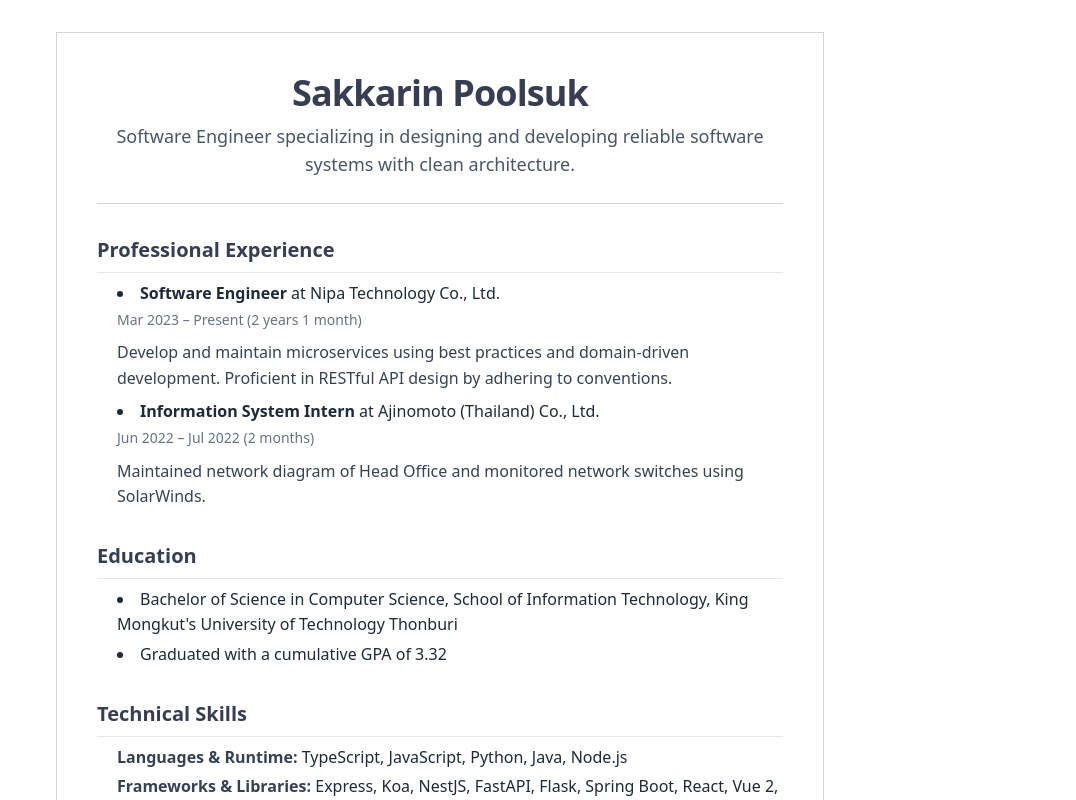
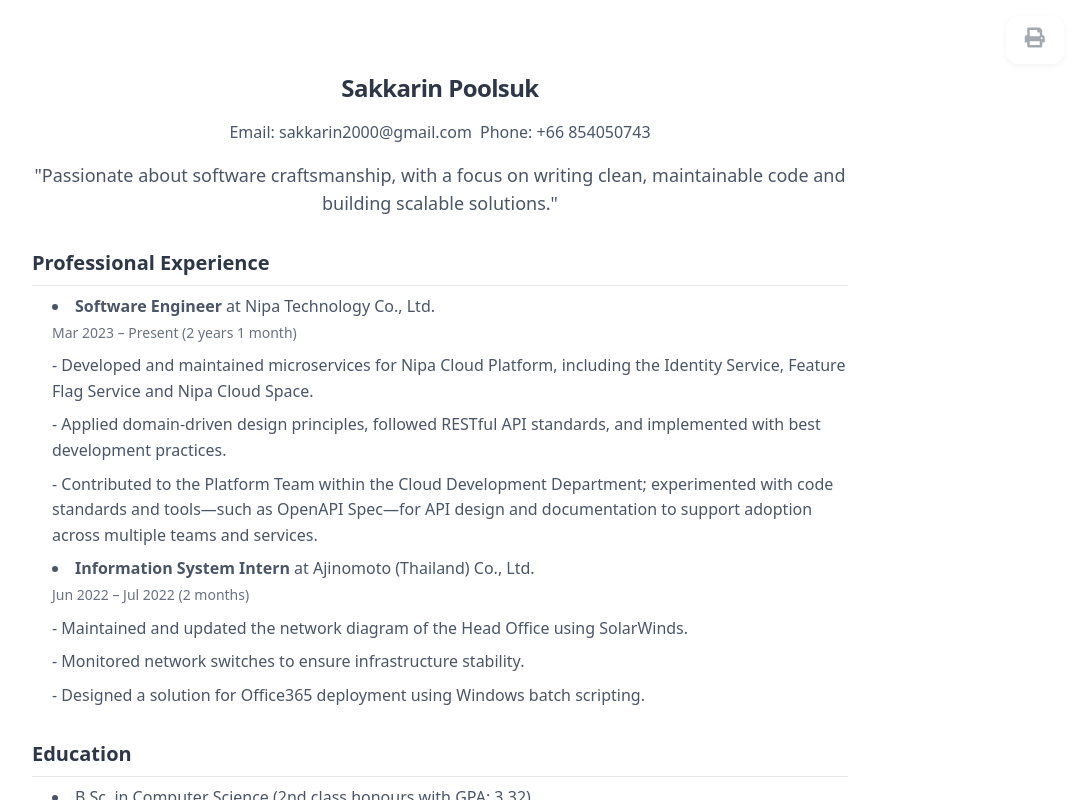
Before and after one commit to sakkarin2000/portfolio, a React (Vite) app: page / in a window 1280 px wide. Shown: the top 800 px of the page, without its empty margins (200-1276 px from the left). Built offline with nearby package versions, Linux system fonts and the light colour scheme.

Commit message:
docs: update resume

```diff
--- a/index.html
+++ b/index.html
@@ -5,6 +5,10 @@
     <link rel="icon" type="image/svg+xml" href="/vite.svg" />
     <link
       href="https://fonts.googleapis.com/css2?family=Inter:wght@400;600;700&display=swap"
+      rel="stylesheet"
+    />
+    <link
+      href="https://cdnjs.cloudflare.com/ajax/libs/font-awesome/5.15.4/css/all.min.css"
       rel="stylesheet"
     />
     <link href="/src/styles.css" rel="stylesheet" />
--- a/package.json
+++ b/package.json
@@ -14,6 +14,7 @@
     "date-fns": "^4.1.0",
     "react": "^19.0.0",
     "react-dom": "^19.0.0",
+    "react-to-print": "^3.0.6",
     "tailwindcss": "^4.0.14"
   },
   "devDependencies": {
--- a/src/App.css
+++ b/src/App.css
@@ -14,10 +14,27 @@
   -moz-osx-font-smoothing: grayscale;
 }
 
-/* Remove unused legacy styles */
-.logo,
-.logo.react,
-.card,
-.read-the-docs {
-  display: none;
+@media print {
+  body {
+    background: white !important;
+  }
+
+  /* Ensure padding and border are kept */
+  .print-area {
+    padding: 2rem !important;
+    border: 1px solid #ccc !important;
+    margin: 0 auto !important;
+    width: 100% !important;
+    box-sizing: border-box;
+  }
+
+  /* Optional: remove the print button */
+  .no-print {
+    display: none !important;
+  }
+
+  /* Optional: ensure text color is visible */
+  * {
+    color: #000 !important;
+  }
 }
--- a/src/App.tsx
+++ b/src/App.tsx
@@ -1,22 +1,79 @@
+import { useReactToPrint } from "react-to-print";
 import "./App.css";
 import { careerExperiences } from "./components/CareerExperience/careerExperience";
 import { CareerItem } from "./components/CareerExperience/CareerItem";
+import { useRef } from "react";
 
 function App() {
+  const contentRef = useRef<HTMLDivElement>(null);
+
+  const reactToPrintFn = useReactToPrint({
+    contentRef: contentRef,
+    pageStyle: `
+      @tailwind base;
+      @tailwind components;
+      @tailwind utilities;
+
+      @media print {
+        body {
+          -webkit-print-color-adjust: exact;
+          print-color-adjust: exact;
+        }
+
+        .no-print {
+          display: none !important;
+        }
+      }
+    `,
+    documentTitle: `${"Sakkarin Poolsuk".replace(/\s/g, "-")}-Resume`,
+    onPrintError: () => alert("there is an error when printing"),
+  });
+
   return (
     <div className="min-h-screen bg-white text-gray-900 px-4 py-8 md:px-10 font-sans">
+      {/* Print Button with Font Awesome Icon */}
+      <button
+        className="no-print fixed top-4 right-4 bg-white p-2 rounded-full opacity-50 hover:opacity-100 transition-opacity"
+        onClick={() => reactToPrintFn()}
+      >
+        <i className="fa fa-print text-xl text-gray-600"></i>
+      </button>
+
       <main
-        className="max-w-3xl mx-auto border border-gray-300 p-6 md:p-10 space-y-8"
+        ref={contentRef}
+        className="max-w-4xl mx-auto p-6 md:p-10 space-y-8"
         role="main"
       >
         {/* Header */}
-        <header className="text-center border-b border-gray-300 pb-4">
-          <h1 className="text-4xl font-semibold tracking-tight">
+        <header className="text-center">
+          <h3 className="text-2xl font-semibold tracking-tight">
             Sakkarin Poolsuk
-          </h1>
+          </h3>
+          <div
+            className="flex flex-col md:flex-row justify-center md:gap-6 mt-2 text-sm md:text-base text-gray-600"
+            style={{
+              display: "flex",
+              justifyContent: "center",
+              flexDirection: "row",
+              gap: "8px",
+            }}
+          >
+            <p>
+              Email:{" "}
+              <a href="mailto:sakkarin2000@gmail.com" className="underline">
+                sakkarin2000@gmail.com
+              </a>
+            </p>
+            <p>
+              Phone:{" "}
+              <a href="tel:+66854050743" className="underline">
+                +66 854050743
+              </a>
+            </p>
+          </div>
           <p className="mt-2 text-base md:text-lg text-gray-600">
-            Software Engineer specializing in designing and developing reliable
-            software systems with clean architecture.
+            "Passionate about software craftsmanship, with a focus on writing
+            clean, maintainable code and building scalable solutions."
           </p>
         </header>
 
@@ -39,30 +96,31 @@ function App() {
           </h2>
           <ul className="list-disc list-inside space-y-2 text-gray-800">
             <li>
-              Bachelor of Science in Computer Science, School of Information
-              Technology, King Mongkut's University of Technology Thonburi
+              B.Sc. in Computer Science (2nd class honours with GPA: 3.32)
+              <br />
+              School of Information Technology, King Mongkut's University of
+              Technology Thonburi
             </li>
-            <li>Graduated with a cumulative GPA of 3.32</li>
           </ul>
         </section>
 
         <section>
           <h2 className="text-xl font-semibold mb-4 border-b border-gray-200 pb-2">
-            Technical Skills
+            Tech Stack
           </h2>
           <ul className="space-y-2 text-gray-800">
             <li>
               <span className="font-semibold text-gray-700">
                 Languages & Runtime:
               </span>{" "}
-              TypeScript, JavaScript, Python, Java, Node.js
+              TypeScript, JavaScript, Python, Java, Node.js, SQL
             </li>
             <li>
               <span className="font-semibold text-gray-700">
                 Frameworks & Libraries:
               </span>{" "}
               Express, Koa, NestJS, FastAPI, Flask, Spring Boot, React, Vue 2,
-              Flutter, StencilJS
+              Flutter, StencilJS, React Query, Zustand, Mobx
             </li>
             <li>
               <span className="font-semibold text-gray-700">Styling & UI:</span>{" "}
@@ -84,16 +142,16 @@ function App() {
               <span className="font-semibold text-gray-700">
                 Tools & Others:
               </span>{" "}
-              Git, GitLab, GitHub
+              Git, GitLab, GitHub, Jira
             </li>
           </ul>
         </section>
 
         {/* Footer */}
-        <footer className="text-center border-t border-gray-300 pt-6 text-sm text-gray-500">
-          © 2025 Sakkarin Poolsuk. All rights reserved.
-        </footer>
       </main>
+      <footer className="no-print text-center border-gray-300 pt-6 text-sm text-gray-500">
+        © 2025 Sakkarin Poolsuk. All rights reserved.
+      </footer>
     </div>
   );
 }
--- a/src/components/CareerExperience/CareerItem.tsx
+++ b/src/components/CareerExperience/CareerItem.tsx
@@ -41,7 +41,9 @@ export function CareerItem({ experience }: Props) {
         {format(start, "MMM yyyy")} –{" "}
         {experience.endDate ? format(end, "MMM yyyy") : "Present"} ({duration})
       </span>
-      <p className="text-gray-700">{experience.description}</p>
+      {experience.description.map((row) => (
+        <p className="text-gray-700 text-md">{"- " + row}</p>
+      ))}
     </li>
   );
 }
--- a/src/components/CareerExperience/ICareerExperience.ts
+++ b/src/components/CareerExperience/ICareerExperience.ts
@@ -1,7 +1,7 @@
 export interface ICareerExperience {
   role: string;
   company: string;
-  description: string;
+  description: string[];
   startDate: string; // ISO format e.g. '2021-05-01'
   endDate?: string; // Optional; if undefined => still working
 }
--- a/src/components/CareerExperience/careerExperience.ts
+++ b/src/components/CareerExperience/careerExperience.ts
@@ -4,15 +4,21 @@ export const careerExperiences: ICareerExperience[] = [
   {
     role: "Software Engineer",
     company: "Nipa Technology Co., Ltd.",
-    description:
-      "Develop and maintain microservices using best practices and domain-driven development. Proficient in RESTful API design by adhering to conventions.",
+    description: [
+      "Developed and maintained microservices for Nipa Cloud Platform, including the Identity Service, Feature Flag Service and Nipa Cloud Space.",
+      "Applied domain-driven design principles, followed RESTful API standards, and implemented with best development practices.",
+      "Contributed to the Platform Team within the Cloud Development Department; experimented with code standards and tools—such as OpenAPI Spec—for API design and documentation to support adoption across multiple teams and services.",
+    ],
     startDate: "2023-03-20",
   },
   {
     role: "Information System Intern",
     company: "Ajinomoto (Thailand) Co., Ltd.",
-    description:
-      "Maintained network diagram of Head Office and monitored network switches using SolarWinds.",
+    description: [
+      "Maintained and updated the network diagram of the Head Office using SolarWinds.",
+      "Monitored network switches to ensure infrastructure stability.",
+      "Designed a solution for Office365 deployment using Windows batch scripting.",
+    ],
     startDate: "2022-06-01",
     endDate: "2022-07-31",
   },
--- a/src/index.css
+++ b/src/index.css
@@ -5,7 +5,7 @@
 
   color-scheme: light dark;
   color: #333;
-  background-color: #f9fafb;
+  background-color: #fafafa;
 
   font-synthesis: none;
   text-rendering: optimizeLegibility;
@@ -17,18 +17,15 @@ body {
   margin: 0;
   min-width: 320px;
   min-height: 100vh;
-  background-color: #f9fafb;
-  color: #1f2937;
+  background-color: #fafafa;
+  color: #333;
   font-size: 16px;
+  font-family: "Inter", sans-serif;
+  line-height: 1.6;
 }
 
 a {
-  color: #3b82f6;
   text-decoration: none;
-  transition: color 0.2s ease-in-out;
-}
-a:hover {
-  color: #2563eb;
 }
 
 h1,
@@ -38,12 +35,13 @@ h4,
 h5,
 h6 {
   font-weight: 600;
-  color: #373d52;
+  color: #2d3748;
   margin: 0;
 }
 
 p {
   margin: 0.5em 0;
+  color: #4a5568;
 }
 
 ul {
@@ -53,48 +51,30 @@ ul {
 
 li {
   margin: 0.25em 0;
+  color: #4a5568;
 }
 
 button {
-  border-radius: 0.5rem;
+  border-radius: 0.75rem;
   border: none;
-  padding: 0.5em 1em;
-  font-size: 1rem;
-  font-weight: 500;
-  font-family: inherit;
-  background-color: #3b82f6;
-  color: #fff;
+  padding: 0.7em 1.2em;
   cursor: pointer;
-  transition: background-color 0.2s ease-in-out;
-}
-button:hover {
-  background-color: #2563eb;
+  box-shadow: 0 2px 6px rgba(0, 0, 0, 0.1);
+  transition: background-color 0.3s ease, box-shadow 0.3s ease;
 }
 
 @media (prefers-color-scheme: dark) {
   :root {
     color: #e5e7eb;
-    background-color: #1f2937;
+    background-color: #1a202c;
   }
 
   body {
-    background-color: #1f2937;
+    background-color: #1a202c;
     color: #e5e7eb;
   }
 
   a {
-    color: #60a5fa;
-  }
-
-  a:hover {
-    color: #93c5fd;
-  }
-
-  button {
-    background-color: #2563eb;
-  }
-
-  button:hover {
-    background-color: #1d4ed8;
+    color: #2a2d31;
   }
 }
```
Also changed, not shown: 2 other files (tests, documents, lock files or other folders).
